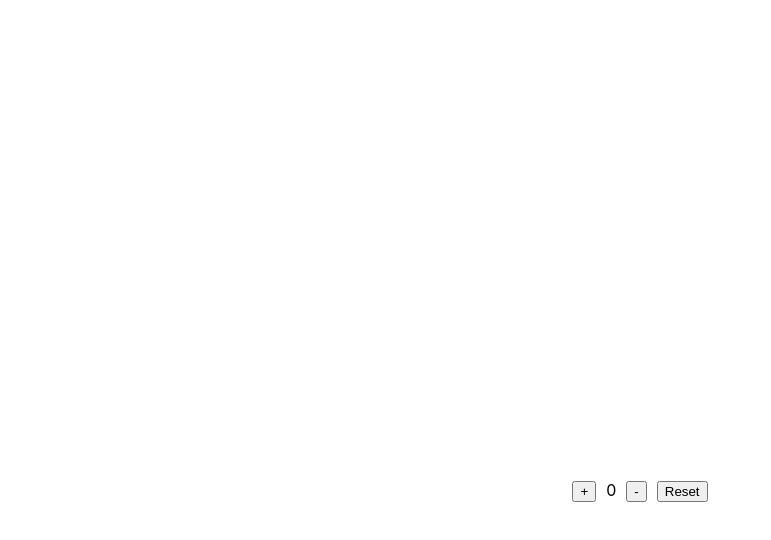
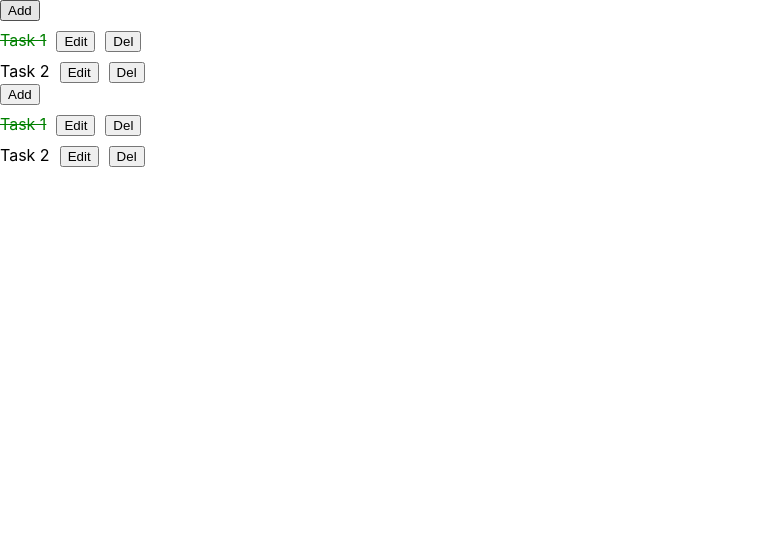
Before and after one commit to ktgift/homeworkCodeCamp12, a React (Create React App) app in the folder react/my-lab/my-lab/: page / in a window 1280 px wide. Shown: the top 540 px of the page, without its empty margins (0-771 px from the left). Built offline with nearby package versions, Linux system fonts and the light colour scheme.

Commit message:
finish lab5-2

```diff
--- a/react/my-lab/my-lab/src/App.js
+++ b/react/my-lab/my-lab/src/App.js
@@ -1,21 +1,36 @@
-
 function App() {
   return (
-    // inline
-    // <div style={{ textAlign: 'center', marginTop: '30rem' }}>
-    //   <button>+</button>
-    //   <span style={{ marginLeft: 10, marginRight: 10 }}>0</span>
-    //   <button style={{ marginRight: 10 }}>-</button>
-    //   <button>Reset</button>
-    // </div>
+    <>
+    {/* inline  */}
+    <div>
+        <button style={{ display: "block" }}>Add</button>
+        <div style={{ display: "block" }}>
+          <del style={{ marginTop: '10px', marginRight: '10px', color: 'green' }}>Task 1</del>
+          <button style={{ marginTop: '10px', marginRight: '10px' }}>Edit</button>
+          <button>Del</button>
+        </div>
+        <div style={{ display: "block" }}>
+          <span style={{ marginTop: '10px', marginRight: '10px' }}>Task 2</span>
+          <button style={{ marginTop: '10px', marginRight: '10px' }}>Edit</button>
+          <button>Del</button>
+        </div>
+    </div>
 
-    // external
-    <div className="div">
-      <button className="buttoms">+</button>
-      <span className="buttoms">0</span>
-      <button className="buttoms">-</button>
-      <button>Reset</button>
+    {/* external */}
+    <div>
+        <button>Add</button>
+        <div classNamr="div">
+          <span className="buttoms text">Task 1</span>
+          <button className="buttoms">Edit</button>
+          <button>Del</button>
+        </div>
+        <div classNamr="div">
+          <span className="buttoms">Task 2</span>
+          <button className="buttoms">Edit</button>
+          <button>Del</button>
+        </div>
     </div>
+  </>
   );
 }
 
--- a/react/my-lab/my-lab/src/index.css
+++ b/react/my-lab/my-lab/src/index.css
@@ -14,9 +14,15 @@ code {
 
 .buttoms {
   margin-right: 10px;
+  margin-top: 10px;
+
 }
 
 .div {
-  text-align: center;
-  margin-top: 30rem;
+  display: block;
 }
+
+.text {
+  text-decoration: line-through;
+  color: green;
+}
```
